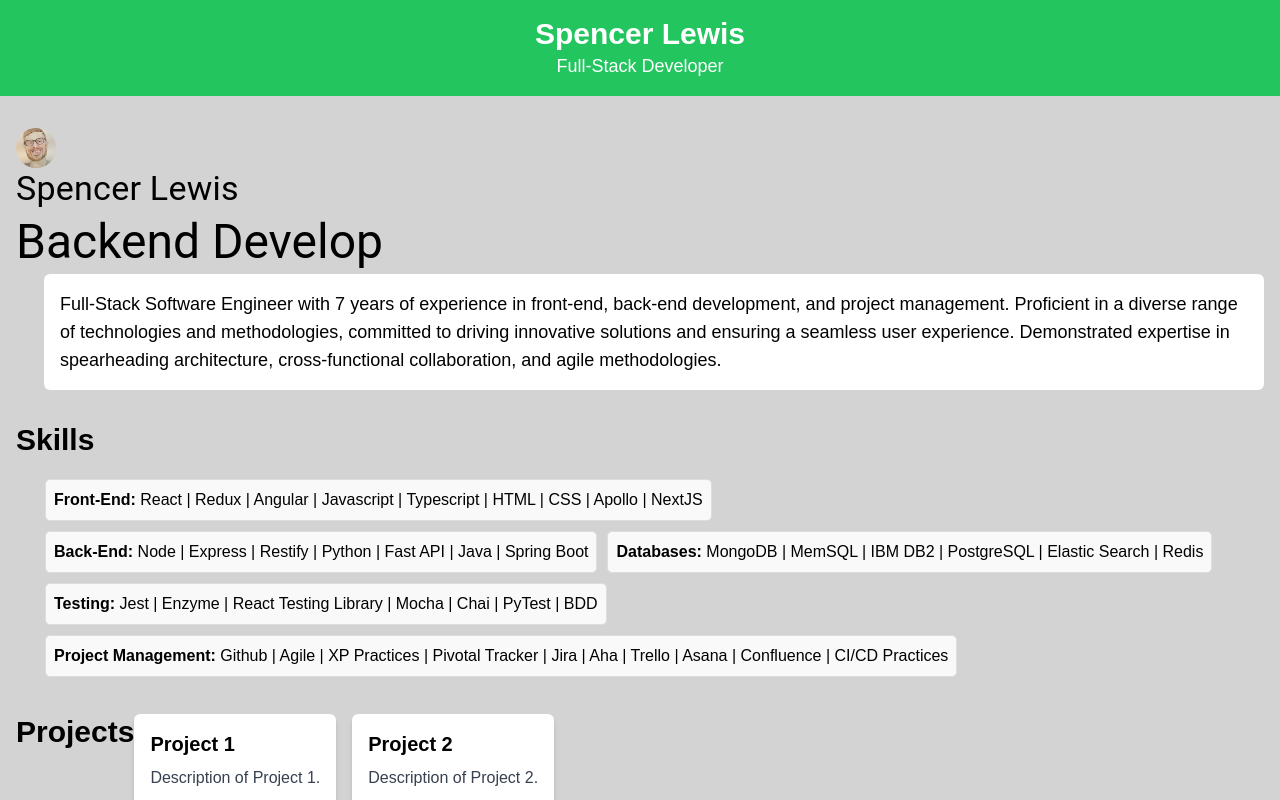
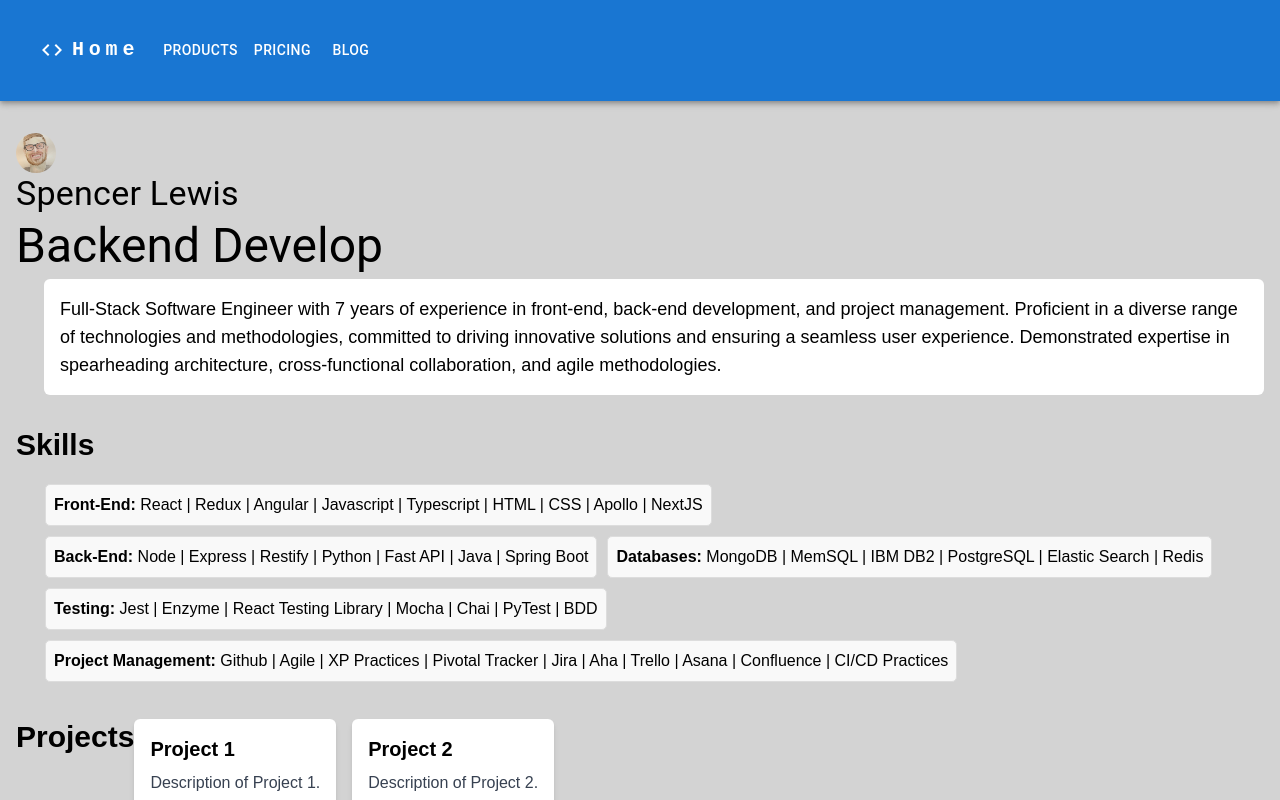
Before and after one commit to Spencer-Lewis/dev, a React (Vite) app: page / in a window 1280 px wide. Shown: the top 800 px of the page. Built offline with nearby package versions, Linux system fonts and the light colour scheme.

Commit message:
Create new Header

```diff
--- a/src/components/Header.jsx
+++ b/src/components/Header.jsx
@@ -1,10 +1,56 @@
-import React from 'react';
+import * as React from 'react';
+import AppBar from '@mui/material/AppBar';
+import Box from '@mui/material/Box';
+import Toolbar from '@mui/material/Toolbar';
+import IconButton from '@mui/material/IconButton';
+import Typography from '@mui/material/Typography';
+import MenuIcon from '@mui/icons-material/Menu';
+import Container from '@mui/material/Container';
+import Button from '@mui/material/Button';
+import CodeIcon from '@mui/icons-material/Code';
 
-const Header = () => (
-  <header className="bg-green-500 text-white text-center py-4">
-    <h1 className="text-3xl font-bold">Spencer Lewis</h1>
-    <p className="text-lg">Full-Stack Developer</p>
-  </header>
-);
+const pages = ['Products', 'Pricing', 'Blog'];
 
-export default Header;
+function ResponsiveAppBar() {
+
+  return (
+    <AppBar position="static">
+      <Container maxWidth="xl">
+        <Toolbar disableGutters>
+          <CodeIcon sx={{ display: { xs: 'none', md: 'flex' }, mr: 1 }} />
+          <Typography
+            variant="h6"
+            noWrap
+            component="a"
+            href="#app-bar-with-responsive-menu"
+            sx={{
+              mr: 2,
+              display: { xs: 'none', md: 'flex' },
+              fontFamily: 'monospace',
+              fontWeight: 700,
+              letterSpacing: '.3rem',
+              color: 'inherit',
+              textDecoration: 'none',
+            }}
+            onClick={() => {console.log('Clicked HOME')}}
+          >
+            Home
+          </Typography>
+          <CodeIcon sx={{ display: { xs: 'flex', md: 'none' }, mr: 1 }} />
+            <Box sx={{ flexGrow: 1, display: { xs: 'none', md: 'flex' } }}>
+                {pages.map((page) => (
+                <Button
+                    key={page}
+                    onClick={() => {console.log(`Clicked ${page}`)}}
+                    sx={{ my: 2, color: 'white', display: 'block' }}
+                >
+                    {page}
+                </Button>
+                ))}
+            </Box>
+        </Toolbar>
+      </Container>
+    </AppBar>
+  );
+}
+export default ResponsiveAppBar;
```
